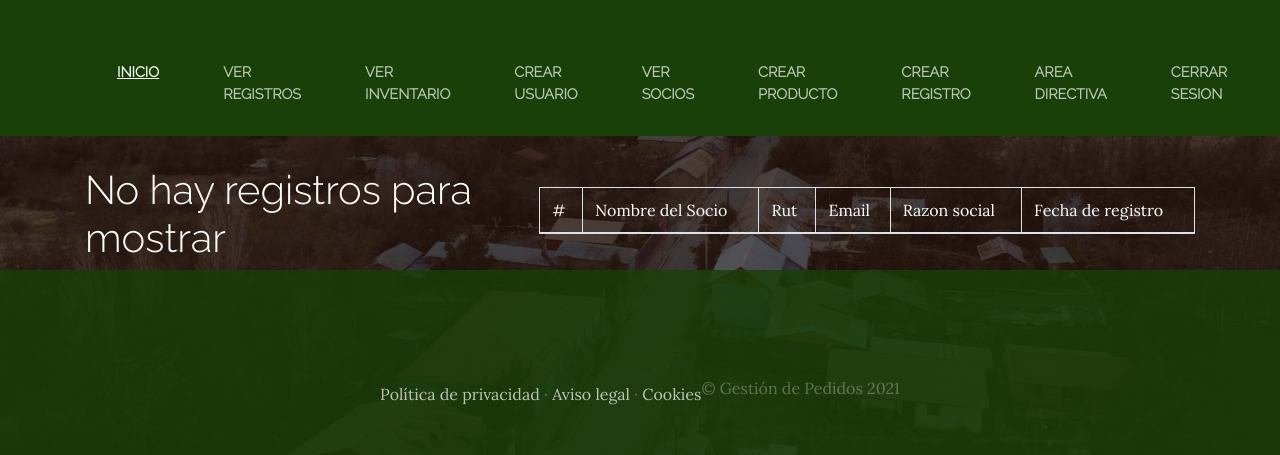
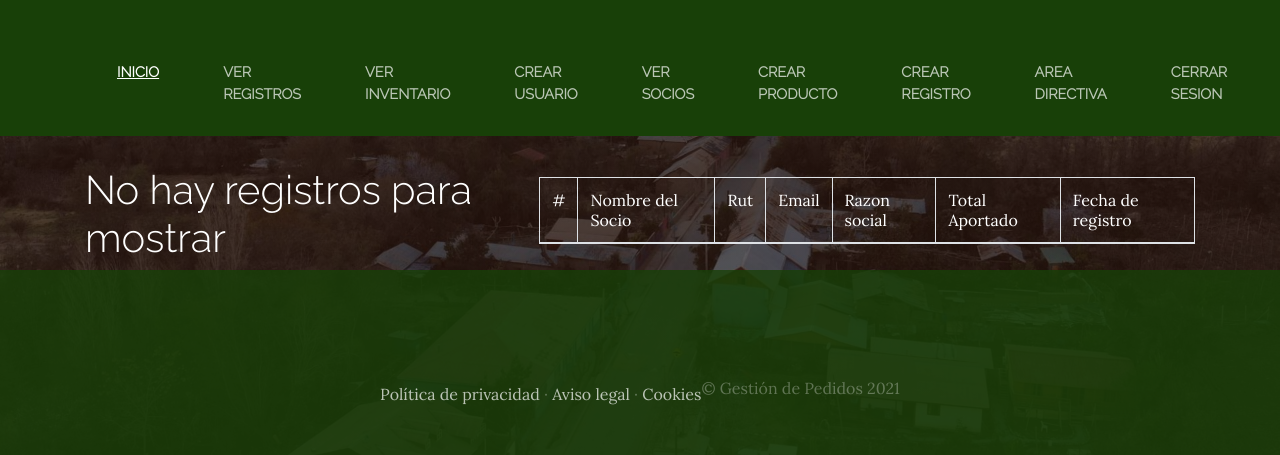
Before and after one commit to Dagulio/coop-tulahuen, a Django app: page /inventario_cooperativa/listaSocios/ in a window 1280 px wide. Shown: the part 289-744 px from the top of the page. Run offline with Django 3.2, Linux system fonts and the light colour scheme; the visitor is signed in with stand-in values (Sample User, id 1); data comes from the database, SQL or seed files in the repository; some libraries are stand-ins or nearby versions.

Commit message:
Agregando total por socio

```diff
--- a/inventario_cooperativa/models.py
+++ b/inventario_cooperativa/models.py
@@ -21,6 +21,7 @@
     razonSocial = models.CharField(max_length=100, blank=True)
     esSocio = models.BooleanField(default=False)
     is_staff = models.BooleanField(default=False)
+    total = models.IntegerField(default=0)
 
     USERNAME_FIELD = 'rut'
     REQUIRED_FIELDS = ['username', 'first_name', 'last_name', 'email']
--- a/inventario_cooperativa/templates/inventario_cooperativa/admin/listaSocios.html
+++ b/inventario_cooperativa/templates/inventario_cooperativa/admin/listaSocios.html
@@ -10,6 +10,7 @@
                 <td>Rut</td>
                 <td>Email</td>
                 <td>Razon social</td>
+                <td>Total Aportado</td>
                 <td>Fecha de registro</td>
             </tr>
         </thead>
@@ -22,6 +23,7 @@
                     <td>{{ socio.rut }}</td>
                     <td>{{ socio.email }}</td>
                     <td>{{ socio.razonSocial }}</td>
+                    <td>{{ socio.total }}</td>
                     <td>{{ socio.fechaRegistro }}</td>
                 </tr>
                 {% endfor %}
--- a/inventario_cooperativa/templates/inventario_cooperativa/base.html
+++ b/inventario_cooperativa/templates/inventario_cooperativa/base.html
@@ -70,13 +70,7 @@
             <a class="nav-link text-uppercase text-expanded" href="{% url 'Login' %}">Ingresar</a>
           </li>
           <li class="nav-item px-lg-4">
-            <a class="nav-link text-uppercase text-expanded" href="/admin">Area Directiva</a>
-          </li>
-          <li class="nav-item px-lg-4">
             <a class="nav-link text-uppercase text-expanded" href="{% url 'Contacto' %}">Contacto</a>
-          </li>
-          <li class="nav-item px-lg-4">
-            <a class="nav-link text-uppercase text-expanded" href="#">Ubicación</a>
           </li>
         {% endif %}
 
--- a/inventario_cooperativa/templates/inventario_cooperativa/public/home.html
+++ b/inventario_cooperativa/templates/inventario_cooperativa/public/home.html
@@ -10,7 +10,7 @@
                     <span class="section-heading-upper">CoopTulahuén</span>
                     <span class="section-heading-lower">Tradición Campecina</span>
                 </h2>
-                <p class="mb-3"> Desde el valle de limarí
+                <p class="mb-3"> Lorem ipsum dolor sit amet.
                 </p>
 
             </div>
@@ -30,7 +30,7 @@
                         <span class="section-heading-upper">Compromiso total</span>
                         <span class="section-heading-lower">Garantizado</span>
                     </h2>
-                    <p class="mb-0">Con más de 75 años de experiencia a nuestras espaldas, desde Gestión de Pedidos tenemos los conocimientos y herramientas necesarios para llevar cualquier objeto a la puerta de su casa con puntualidad y profesionalidad.</p>
+                    <p class="mb-0">Lorem ipsum dolor sit amet, consectetur adipiscing elit. Quisque at magna feugiat, commodo sapien ac, posuere lacus. In sed bibendum leo, eu faucibus enim. Sed id imperdiet elit. Donec arcu tortor, mattis eget magna sed, euismod iaculis est. Integer aliquam massa ac tincidunt iaculis. Pellentesque finibus dolor sed ligula tristique.</p>
                 </div>
             </div>
         </div>
--- a/inventario_cooperativa/views.py
+++ b/inventario_cooperativa/views.py
@@ -76,12 +76,17 @@
         if form.is_valid():
             tmp = form.cleaned_data['producto']
             if Producto.objects.filter(nombre=tmp).exists():
-                instancia = Producto.objects.get(nombre=tmp)
-                instancia.disponibilidad += form.cleaned_data["cantidad"]
-                if instancia.disponibilidad < 0:
+                instanciaProducto = Producto.objects.get(nombre=tmp)
+                if Usuario.objects.filter(razonSocial=form.cleaned_data['socioAportador']).exists():
+                    if form.cleaned_data['cantidad'] > 0:
+                        instanciaSocio = Usuario.objects.get(razonSocial=form.cleaned_data["socioAportador"])
+                instanciaSocio.total += form.cleaned_data['cantidad']
+                instanciaProducto.disponibilidad += form.cleaned_data["cantidad"]
+                if instanciaProducto.disponibilidad < 0:
                     return redirect('Agregar')
                 else:
-                    instancia.save()
+                    instanciaProducto.save()
+                    instanciaSocio.save()
                     form.save()
             else:
                 return redirect('Agregar')
```
